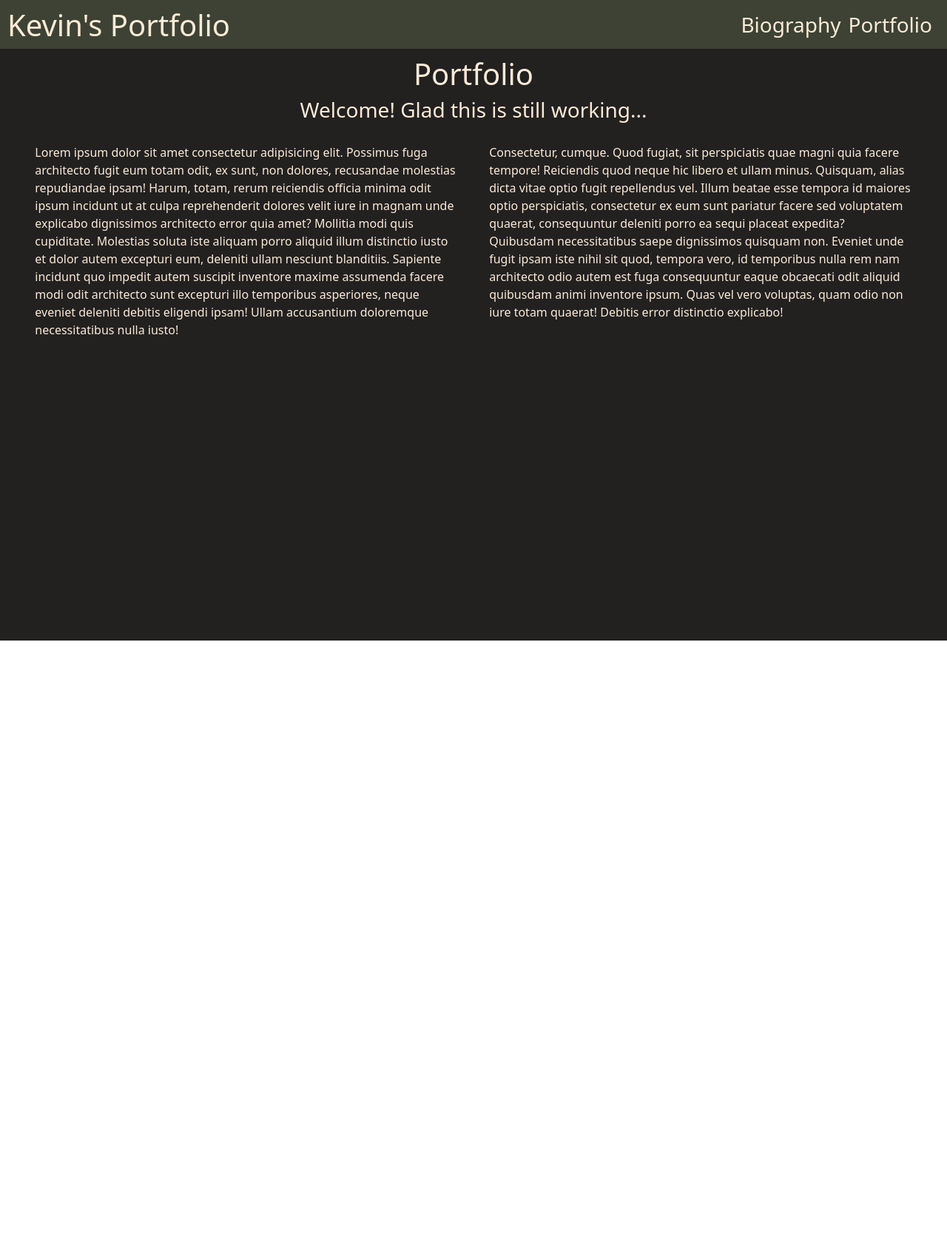
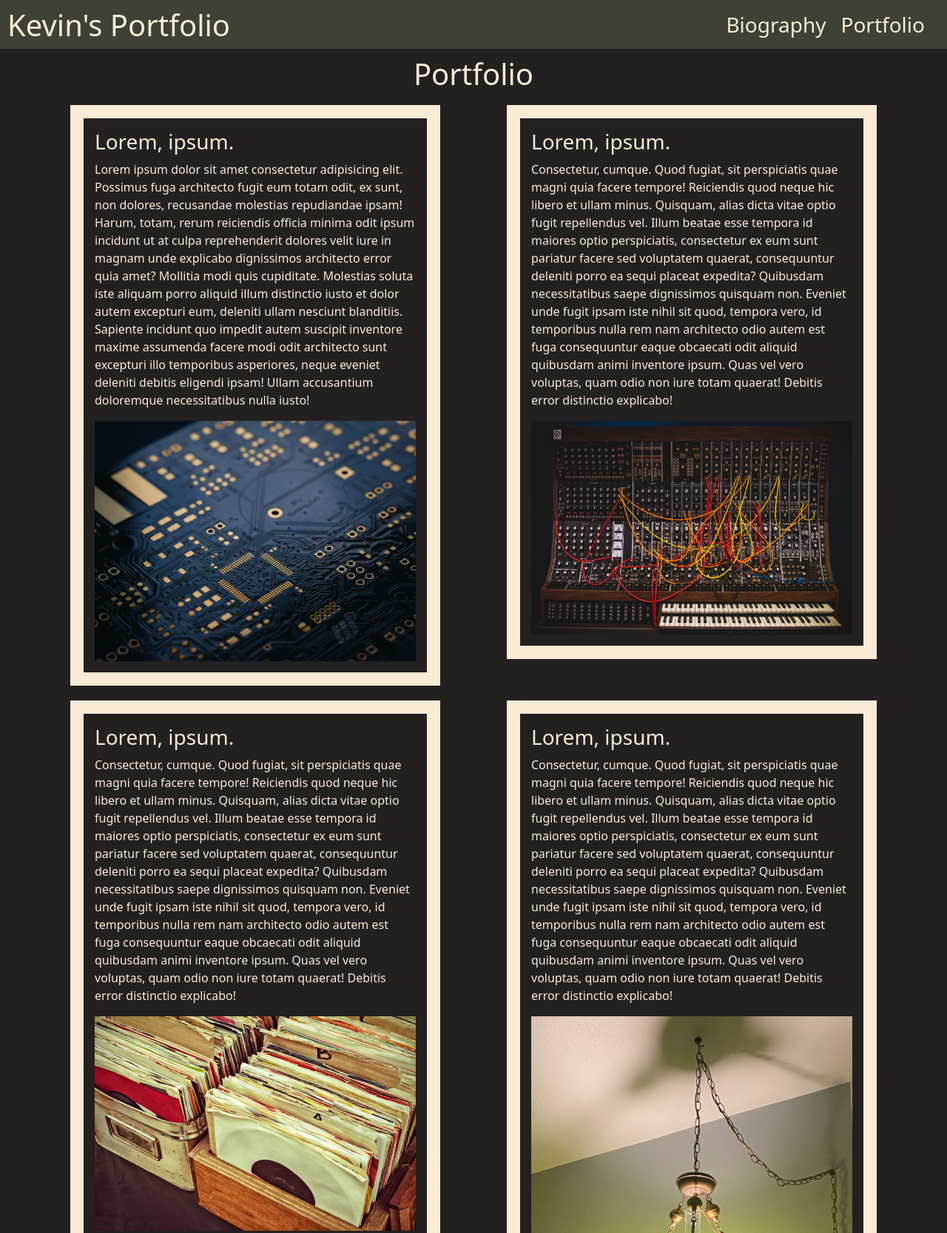
Before and after one commit to SWE2-0-Open-8-US/html-project-Keffdu, a plain HTML site: page portfolio.html in a window 1280 px wide. Shown: the top 1667 px of the page at 74% size. Before the commit the page ends 866 px from the top, so only its background shows below. Drawn offline with nearby package versions, Linux system fonts and the light colour scheme.

Commit message:
final commit, all deliverables met

```diff
--- a/portfolio.html
+++ b/portfolio.html
@@ -20,17 +20,49 @@
     <main>
         <header class="subheader">
             <h1 class="title">Portfolio</h1>
-            <h3>Welcome! Glad this is still working...</h3>
         </header>
-        <section>
-            <atricle class="main">
+        <section class="portfolio">
+            <atricle class="main-portfolio">
+                <header><h3>Lorem, ipsum.</h3></header>
                 <p>Lorem ipsum dolor sit amet consectetur adipisicing elit. Possimus fuga architecto fugit eum totam odit, ex sunt, non dolores, recusandae molestias repudiandae ipsam! Harum, totam, rerum reiciendis officia minima odit ipsum incidunt ut at culpa reprehenderit dolores velit iure in magnam unde explicabo dignissimos architecto error quia amet? Mollitia modi quis cupiditate. Molestias soluta iste aliquam porro aliquid illum distinctio iusto et dolor autem excepturi eum, deleniti ullam nesciunt blanditiis. Sapiente incidunt quo impedit autem suscipit inventore maxime assumenda facere modi odit architecto sunt excepturi illo temporibus asperiores, neque eveniet deleniti debitis eligendi ipsam! Ullam accusantium doloremque necessitatibus nulla iusto!</p>
+                <img width="600px" height="500px" src="circuit.avif" alt="circuit board">
             </atricle>
-            <atricle class="main">
+            <atricle class="main-portfolio">
+                <header><h3>Lorem, ipsum.</h3></header>
                 <p>Consectetur, cumque. Quod fugiat, sit perspiciatis quae magni quia facere tempore! Reiciendis quod neque hic libero et ullam minus. Quisquam, alias dicta vitae optio fugit repellendus vel. Illum beatae esse tempora id maiores optio perspiciatis, consectetur ex eum sunt pariatur facere sed voluptatem quaerat, consequuntur deleniti porro ea sequi placeat expedita? Quibusdam necessitatibus saepe dignissimos quisquam non. Eveniet unde fugit ipsam iste nihil sit quod, tempora vero, id temporibus nulla rem nam architecto odio autem est fuga consequuntur eaque obcaecati odit aliquid quibusdam animi inventore ipsum. Quas vel vero voluptas, quam odio non iure totam quaerat! Debitis error distinctio explicabo!</p>
+                <img width="600px" height="500px" src="synth.avif" alt="synthesizer">
+            </atricle>
+            <atricle class="main-portfolio">
+                <header><h3>Lorem, ipsum.</h3></header>
+                <p>Consectetur, cumque. Quod fugiat, sit perspiciatis quae magni quia facere tempore! Reiciendis quod neque hic libero et ullam minus. Quisquam, alias dicta vitae optio fugit repellendus vel. Illum beatae esse tempora id maiores optio perspiciatis, consectetur ex eum sunt pariatur facere sed voluptatem quaerat, consequuntur deleniti porro ea sequi placeat expedita? Quibusdam necessitatibus saepe dignissimos quisquam non. Eveniet unde fugit ipsam iste nihil sit quod, tempora vero, id temporibus nulla rem nam architecto odio autem est fuga consequuntur eaque obcaecati odit aliquid quibusdam animi inventore ipsum. Quas vel vero voluptas, quam odio non iure totam quaerat! Debitis error distinctio explicabo!</p>
+                <img width="600px" height="500px" src="records.jpg" alt="records">
+            </atricle>
+            <atricle class="main-portfolio">
+                <header><h3>Lorem, ipsum.</h3></header>
+                <p>Consectetur, cumque. Quod fugiat, sit perspiciatis quae magni quia facere tempore! Reiciendis quod neque hic libero et ullam minus. Quisquam, alias dicta vitae optio fugit repellendus vel. Illum beatae esse tempora id maiores optio perspiciatis, consectetur ex eum sunt pariatur facere sed voluptatem quaerat, consequuntur deleniti porro ea sequi placeat expedita? Quibusdam necessitatibus saepe dignissimos quisquam non. Eveniet unde fugit ipsam iste nihil sit quod, tempora vero, id temporibus nulla rem nam architecto odio autem est fuga consequuntur eaque obcaecati odit aliquid quibusdam animi inventore ipsum. Quas vel vero voluptas, quam odio non iure totam quaerat! Debitis error distinctio explicabo!</p>
+                <img width="450px" height="350px" src="lamp1.jpeg" alt="swag lamp">
+            </atricle>
+            <atricle class="main-portfolio">
+                <header><h3>Lorem, ipsum.</h3></header>
+                <p>Consectetur, cumque. Quod fugiat, sit perspiciatis quae magni quia facere tempore! Reiciendis quod neque hic libero et ullam minus. Quisquam, alias dicta vitae optio fugit repellendus vel. Illum beatae esse tempora id maiores optio perspiciatis, consectetur ex eum sunt pariatur facere sed voluptatem quaerat, consequuntur deleniti porro ea sequi placeat expedita? Quibusdam necessitatibus saepe dignissimos quisquam non. Eveniet unde fugit ipsam iste nihil sit quod, tempora vero, id temporibus nulla rem nam architecto odio autem est fuga consequuntur eaque obcaecati odit aliquid quibusdam animi inventore ipsum. Quas vel vero voluptas, quam odio non iure totam quaerat! Debitis error distinctio explicabo!</p>
+                <img width="600px" height="500px" src="lamp2.jpeg" alt="swag lamp">
+            </atricle>
+            <atricle class="main-portfolio">
+                <header><h3>Lorem, ipsum.</h3></header>
+                <p>Consectetur, cumque. Quod fugiat, sit perspiciatis quae magni quia facere tempore! Reiciendis quod neque hic libero et ullam minus. Quisquam, alias dicta vitae optio fugit repellendus vel. Illum beatae esse tempora id maiores optio perspiciatis, consectetur ex eum sunt pariatur facere sed voluptatem quaerat, consequuntur deleniti porro ea sequi placeat expedita? Quibusdam necessitatibus saepe dignissimos quisquam non. Eveniet unde fugit ipsam iste nihil sit quod, tempora vero, id temporibus nulla rem nam architecto odio autem est fuga consequuntur eaque obcaecati odit aliquid quibusdam animi inventore ipsum. Quas vel vero voluptas, quam odio non iure totam quaerat! Debitis error distinctio explicabo!</p>
+                <img  src="lamp3.jpg" alt="swag lamp">
             </atricle>
         </section>
     </main>
+    <footer>
+        <h6>Created By: Kevin Dutzy</h6>
+        <div class="contact-info">
+            <a href="mailto:kddutz15@gmail.com"><img class="contacts" src="icons8-email-50.png" alt="email"></a>
+            <a href="https://github.com/Keffdu" target="_blank"><img class="contacts" src="icons8-github-48.png" alt="github"></a>
+            <a href="https://dev.to/keffdu" target="_blank"><img class="contacts" src="icons8-dev-64.png" alt="dev blog"></a>
+            <a href="https://www.instagram.com/dubdutzy/" target="_blank"><img class="contacts" src="icons8-instagram-50.png" alt="instagram"></a>
+        </div>
+    </footer>
 <script src="https://cdn.jsdelivr.net/npm/bootstrap@5.3.2/dist/js/bootstrap.bundle.min.js" integrity="sha384-C6RzsynM9kWDrMNeT87bh95OGNyZPhcTNXj1NW7RuBCsyN/o0jlpcV8Qyq46cDfL" crossorigin="anonymous"></script>
     <script src="index.js"></script>
 </body>
--- a/style.css
+++ b/style.css
@@ -16,7 +16,11 @@ nav h1 {
 .links {
     padding-right: 10px;
     display: flex;
-    justify-content: space-between;
+    flex-direction: row;
+    flex-wrap: wrap;
+    justify-content: flex-end;
+    align-items: center;
+    width: 50%;
 }
 
 .nav-links {
@@ -27,6 +31,7 @@ nav h1 {
         font-style: italic;
     }
     padding-right: 10px;
+    margin-right: 10px;
 }
 
 main {
@@ -40,6 +45,8 @@ main {
     text-align: center;
     padding-top: 10px;
     padding-bottom: 10px;
+    /* border-bottom: solid;
+    border-width: 8px; */
 }
 
 .main {
@@ -49,7 +56,21 @@ main {
     align-items: left;
     width: 45%;
     height: fit-content;
+    padding-bottom: 15px;
     /* border-style: solid; */
+}
+
+.main-portfolio {
+    display: flex;
+    flex-direction: column;
+    justify-content: center;
+    align-items: left;
+    width: 500px;
+    height: fit-content;
+    padding: 15px;
+    border-style: solid;
+    border-width: 18px;
+    margin-bottom: 20px;
 }
 
 .main p {
@@ -167,3 +188,12 @@ span {
     display: flex;
     justify-content: center;
 }
+
+.portfolio {
+    display: flex;
+    flex-flow: row wrap;
+    margin-left: 5px;
+    margin-right: 5px;
+    justify-content: space-evenly;
+    padding-bottom: 25px;
+}
```
Also changed, not shown: bio.html (+1 -1 lines), records.jpg (added).
